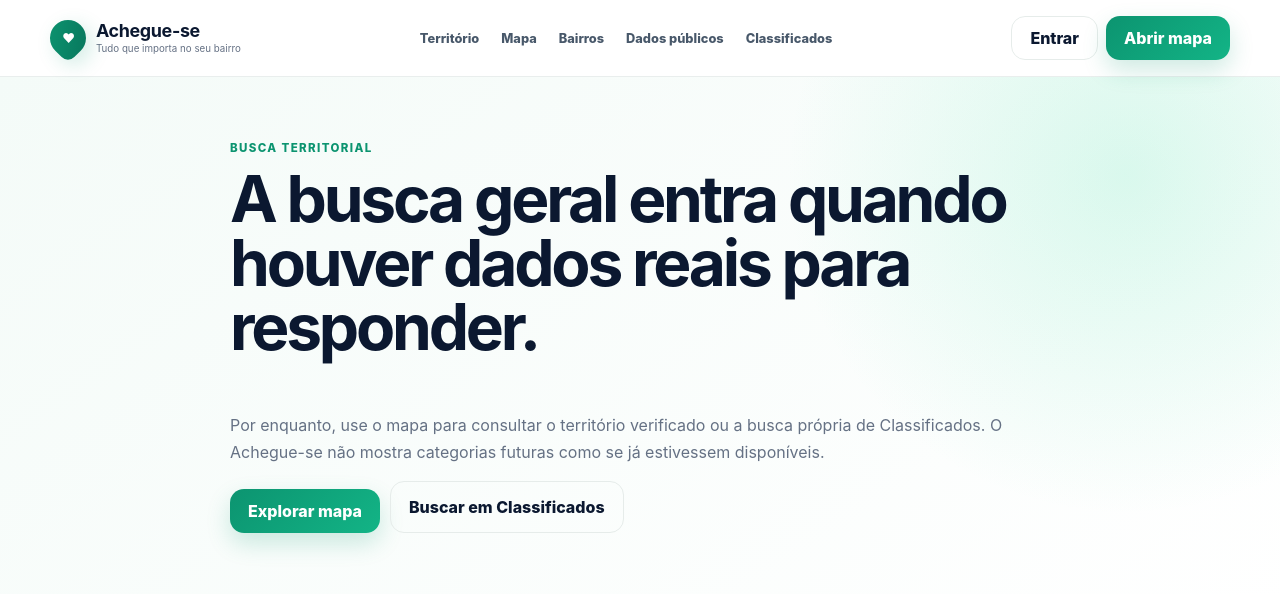
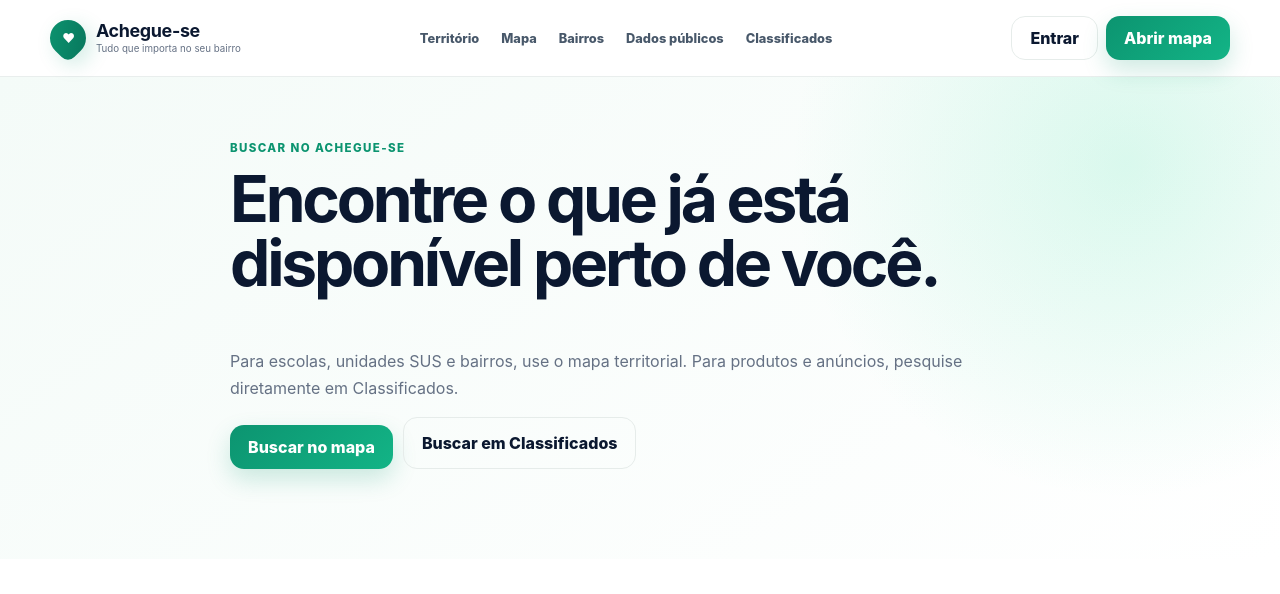
Before and after one commit to washingtonmsdj/teste-acheguese, a Next.js app: page /buscar in a window 1280 px wide. Shown: the top 594 px of the page. Built offline with nearby package versions, Linux system fonts and the light colour scheme; no server answers.

Commit message:
frontend: remove roadmap language from public surfaces

```diff
--- a/src/app/buscar/page.tsx
+++ b/src/app/buscar/page.tsx
@@ -4,9 +4,9 @@ import { MobileTabbar } from '@/shared/layout/mobile-tabbar';
 import { SiteHeader } from '@/shared/layout/site-header';
 
 export const metadata: Metadata = {
-  title: 'Busca territorial',
+  title: 'Buscar no Achegue-se',
   description:
-    'A busca geral do Achegue-se será habilitada por etapas, sem exibir categorias ou serviços ainda não lançados.',
+    'Encontre informações do território pelo mapa ou pesquise anúncios em Classificados.',
   robots: {
     index: false,
     follow: true,
@@ -19,20 +19,19 @@ export default function SearchPage() {
       <SiteHeader />
       <section className="internalHero">
         <div className="container narrow">
-          <p className="eyebrow">Busca territorial</p>
-          <h1>A busca geral entra quando houver dados reais para responder.</h1>
+          <p className="eyebrow">Buscar no Achegue-se</p>
+          <h1>Encontre o que já está disponível perto de você.</h1>
           <p>
-            Por enquanto, use o mapa para consultar o
-            território verificado ou a busca própria de
-            Classificados. O Achegue-se não mostra categorias
-            futuras como se já estivessem disponíveis.
+            Para escolas, unidades SUS e bairros, use o mapa
+            territorial. Para produtos e anúncios, pesquise
+            diretamente em Classificados.
           </p>
           <div className="stateActions">
             <Link
               className="primaryButton linkButton"
               href="/mapa"
             >
-              Explorar mapa
+              Buscar no mapa
             </Link>
             <Link
               className="ghostButton linkButton"
--- a/src/app/classificados/page.tsx
+++ b/src/app/classificados/page.tsx
@@ -218,7 +218,7 @@ export default async function ClassifiedsPage({
 
       <section className="classifiedTrust">
         <div className="container trustGrid">
-          <div><span>✓</span><strong>Território claro</strong><small>O MVP começa por Salvador, sem fingir localização automática.</small></div>
+          <div><span>✓</span><strong>Território claro</strong><small>Os anúncios exibem a área informada sem presumir sua localização.</small></div>
           <div><span>✓</span><strong>Privacidade</strong><small>Endereço exato não é público por padrão.</small></div>
           <div><span>✓</span><strong>Moderação</strong><small>Só anúncios aprovados aparecem na área pública.</small></div>
         </div>
```
Also changed, not shown: 1 other file (tests, documents, lock files or other folders).
